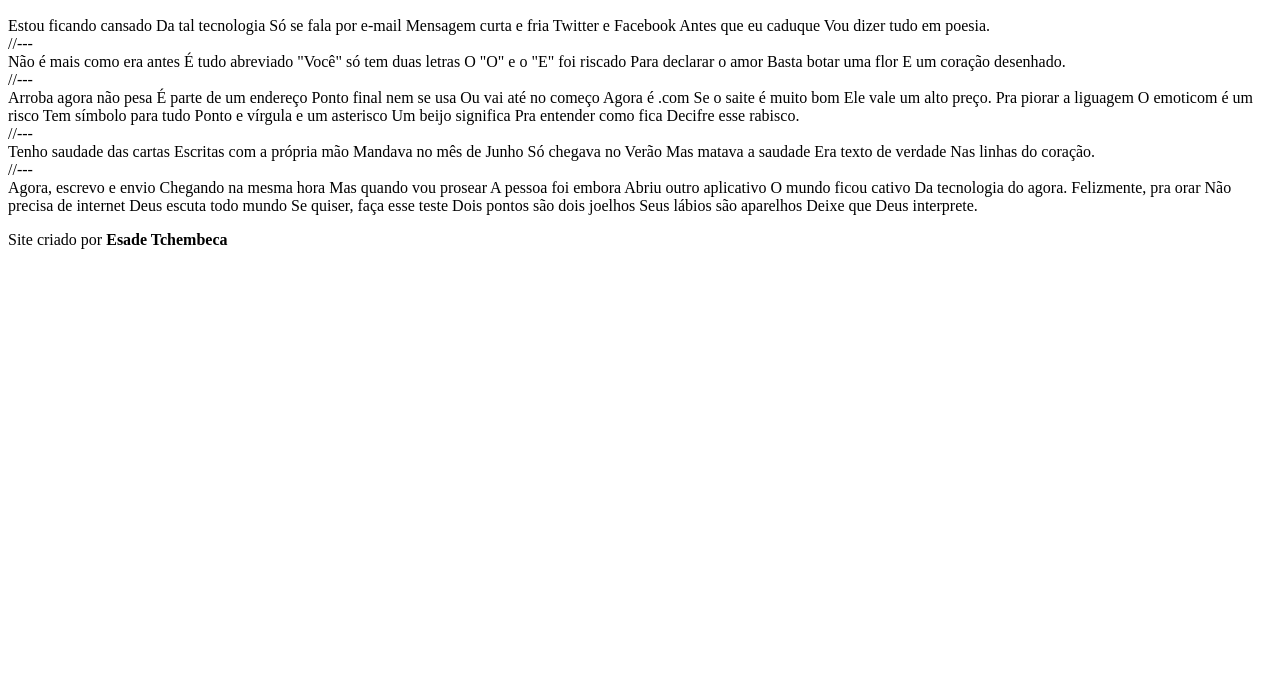
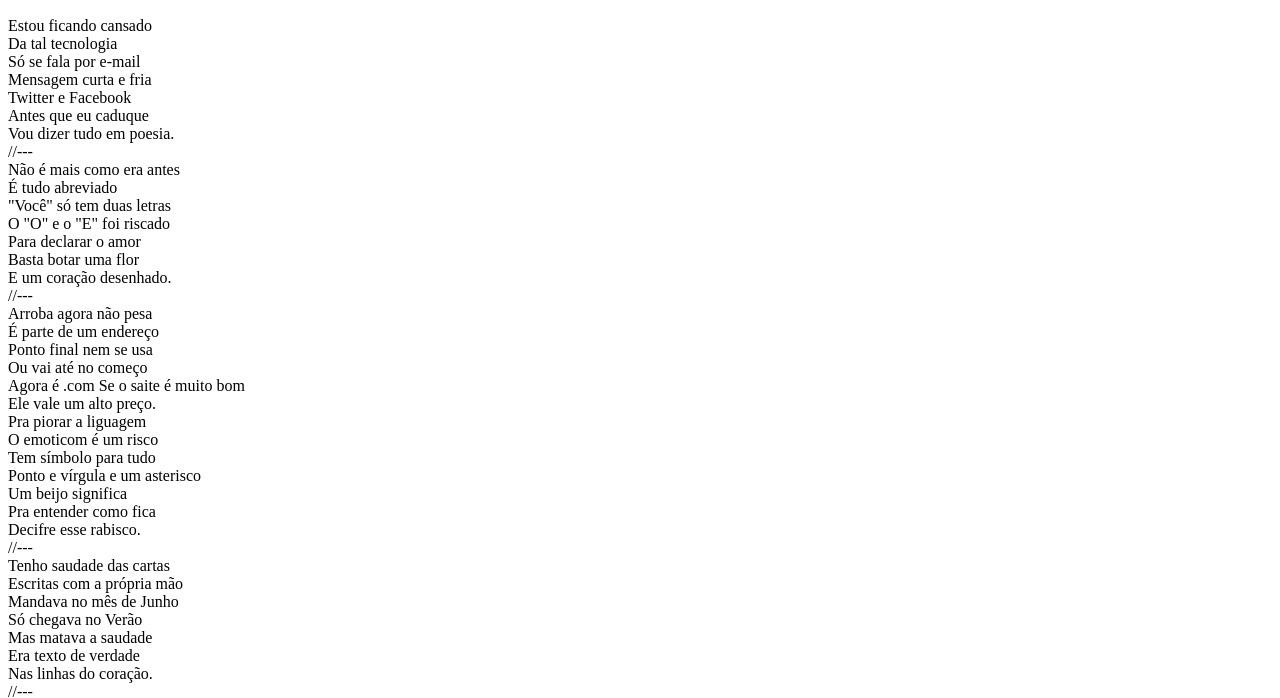
Before and after one commit to EsadeTchembeca/cordel_moderno, a plain HTML site: page index.html in a window 1280 px wide. Shown: the part 97-795 px from the top of the page. Drawn offline with Linux system fonts and the light colour scheme.

Commit message:
mudanças

```diff
--- a/index.html
+++ b/index.html
@@ -5,6 +5,7 @@
     <meta http-equiv="X-UA-Compatible" content="IE=edge">
     <meta name="viewport" content="width=device-width, initial-scale=1.0">
     <title>Cordel Moderno</title>
+
 </head>
 <body>
 <header>
@@ -12,87 +13,91 @@
         <h1>Cordel Moderno</h1>
     </section>
     <nav id="tp2" class="header" >
-        <h2><a href="https://www.recantodasletras.com.br/poesias/3186743">Por <strong>Milton Duarte</strong></a></h2>
+
+
+                <a href="https://www.recantodasletras.com.br/poesias/3186743" target="_blank"><h2>Por <strong>Milton Duarte</strong></h2></a>
+
+
     </nav>
 </header>
 
 <main>
-    <div>
-        Estou ficando cansado
-        Da tal tecnologia
-        Só se fala por e-mail
-        Mensagem curta e fria
-        Twitter e Facebook
-        Antes que eu caduque
+    <div id="c1">
+        Estou ficando cansado <br>
+        Da tal tecnologia <br>
+        Só se fala por e-mail <br>
+        Mensagem curta e fria <br>
+        Twitter e Facebook <br>
+        Antes que eu caduque <br>
         Vou dizer tudo em poesia.
     </div>
 
     //---
 
-    <div>
-        Não é mais como era antes
-        É tudo abreviado
-        "Você" só tem duas letras
-        O "O" e o "E" foi riscado
-        Para declarar o amor
-        Basta botar uma flor
+    <div id="c2">
+        Não é mais como era antes <br>
+        É tudo abreviado <br>
+        "Você" só tem duas letras <br>
+        O "O" e o "E" foi riscado <br>
+        Para declarar o amor <br>
+        Basta botar uma flor <br>
         E um coração desenhado.
     </div>
 
     //---
 
-    <div>
-        Arroba agora não pesa
-        É parte de um endereço
-        Ponto final nem se usa
-        Ou vai até no começo
+    <div id="c3">
+        Arroba agora não pesa <br>
+        É parte de um endereço <br>
+        Ponto final nem se usa <br>
+        Ou vai até no começo <br>
         Agora é .com
-        Se o saite é muito bom
-        Ele vale um alto preço.
+        Se o saite é muito bom <br>
+        Ele vale um alto preço. <br>
 
-        Pra piorar a liguagem
-        O emoticom é um risco
-        Tem símbolo para tudo
-        Ponto e vírgula e um asterisco
-        Um beijo significa
-        Pra entender como fica
+        Pra piorar a liguagem <br>
+        O emoticom é um risco <br>
+        Tem símbolo para tudo <br>
+        Ponto e vírgula e um asterisco <br>
+        Um beijo significa  <br>
+        Pra entender como fica <br>
         Decifre esse rabisco.
     </div>
 
     //---
 
-    <div>
-        Tenho saudade das cartas
-        Escritas com a própria mão
-        Mandava no mês de Junho
-        Só chegava no Verão
-        Mas matava a saudade
-        Era texto de verdade
+    <div id="c4">
+        Tenho saudade das cartas <br>
+        Escritas com a própria mão <br>
+        Mandava no mês de Junho <br>
+        Só chegava no Verão <br>
+        Mas matava a saudade <br>
+        Era texto de verdade <br>
         Nas linhas do coração.
     </div>
 
     //---
 
-    <div>
-        Agora, escrevo e envio
-        Chegando na mesma hora
-        Mas quando vou prosear
-        A pessoa foi embora
-        Abriu outro aplicativo
-        O mundo ficou cativo
-        Da tecnologia do agora.
+    <div id="c5">
+        Agora, escrevo e envio <br>
+        Chegando na mesma hora <br>
+        Mas quando vou prosear <br>
+        A pessoa foi embora <br>
+        Abriu outro aplicativo <br>
+        O mundo ficou cativo <br>
+        Da tecnologia do agora. <br>
 
-        Felizmente, pra orar
-        Não precisa de internet
-        Deus escuta todo mundo
-        Se quiser, faça esse teste
-        Dois pontos são dois joelhos
-        Seus lábios são aparelhos
+        Felizmente, pra orar <br>
+        Não precisa de internet <br>
+        Deus escuta todo mundo <br>
+        Se quiser, faça esse teste <br>
+        Dois pontos são dois joelhos <br>
+        Seus lábios são aparelhos <br>
         Deixe que Deus interprete.
     </div>
 </main>
 <footer>
-    <p>Site criado por <strong>Esade Tchembeca</strong></p>
+    <p>Site criado por <strong><a href="https://github.com/EsadeTchembeca" target="_blank">Esade Tchembeca</a></strong></p>
 </footer>
 </body>
 </html>
```
